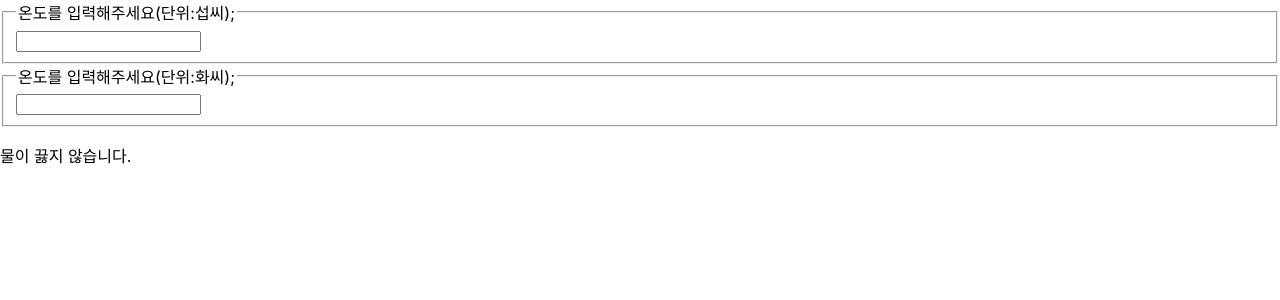
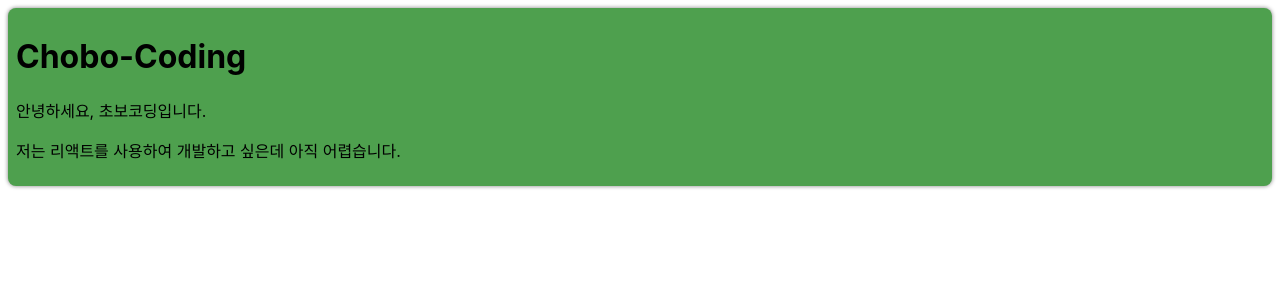
Before and after one commit to EdisonIm/Edison_Im, a React (Create React App) app in the folder my-app/: page / in a window 1280 px wide. Shown: the top 300 px of the page. Built offline with nearby package versions, Linux system fonts and the light colour scheme.

Commit message:
chapter13_Composition

```diff
--- /dev/null
+++ b/my-app/src/chapter13/Card.jsx
@@ -0,0 +1,20 @@
+function Card(props) {
+    const { title, backgroundColor, children } = props;
+
+    return (
+        <div
+            style={{
+                margin: 8,
+                padding: 8,
+                borderRadius: 8,
+                boxShadow: "0px 0px 4px grey",
+                backgroundColor: backgroundColor || "white",
+            }}
+        >
+            {title && <h1>{title}</h1>}
+            {children}
+        </div>
+    );
+}
+
+export default Card;
--- /dev/null
+++ b/my-app/src/chapter13/ProfileCard.jsx
@@ -0,0 +1,12 @@
+import Card from "./Card";
+
+function ProfileCard(props) {
+    return (
+        <Card title="Chobo-Coding" backgroundColor="#4ea04e">
+            <p>안녕하세요, 초보코딩입니다.</p>
+            <p>저는 리액트를 사용하여 개발하고 싶은데 아직 어렵습니다.</p>
+        </Card>
+    );
+}
+
+export default ProfileCard;
--- a/my-app/src/index.js
+++ b/my-app/src/index.js
@@ -13,11 +13,12 @@
 // import LandingPage from './chapter09/LandingPage';
 // import AttendanceBook from './chapter10/AttendanceBook';
 // import SignUp from './chapter11/SignUp';
-import Calculator from './chapter12/Calculator';
+//import Calculator from './chapter12/Calculator';
+import ProfileCard from './chapter13/ProfileCard';
 
 ReactDOM.render(
   <React.StrictMode>
-    <Calculator />
+    <ProfileCard />
   </React.StrictMode>,
   document.getElementById('root')
 );
```
